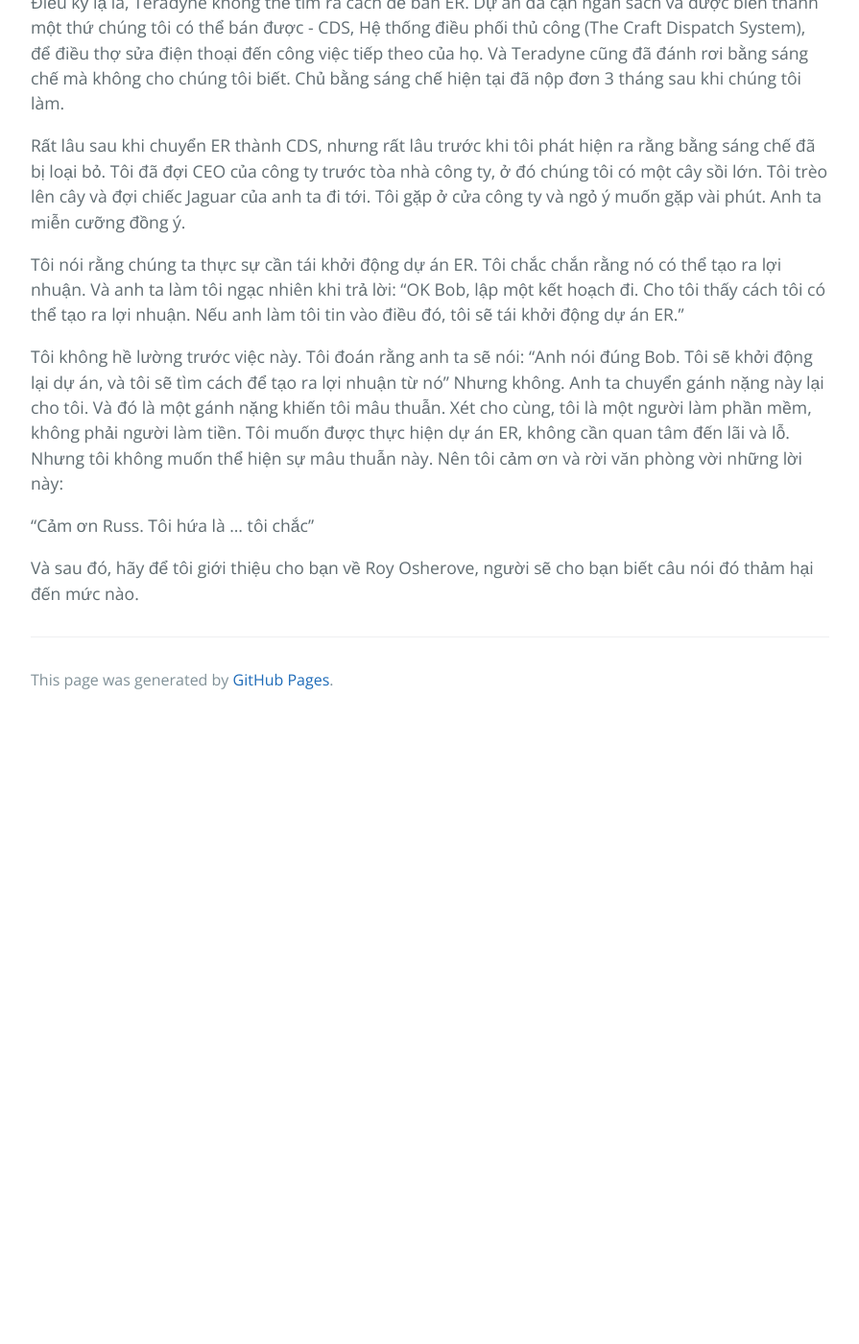
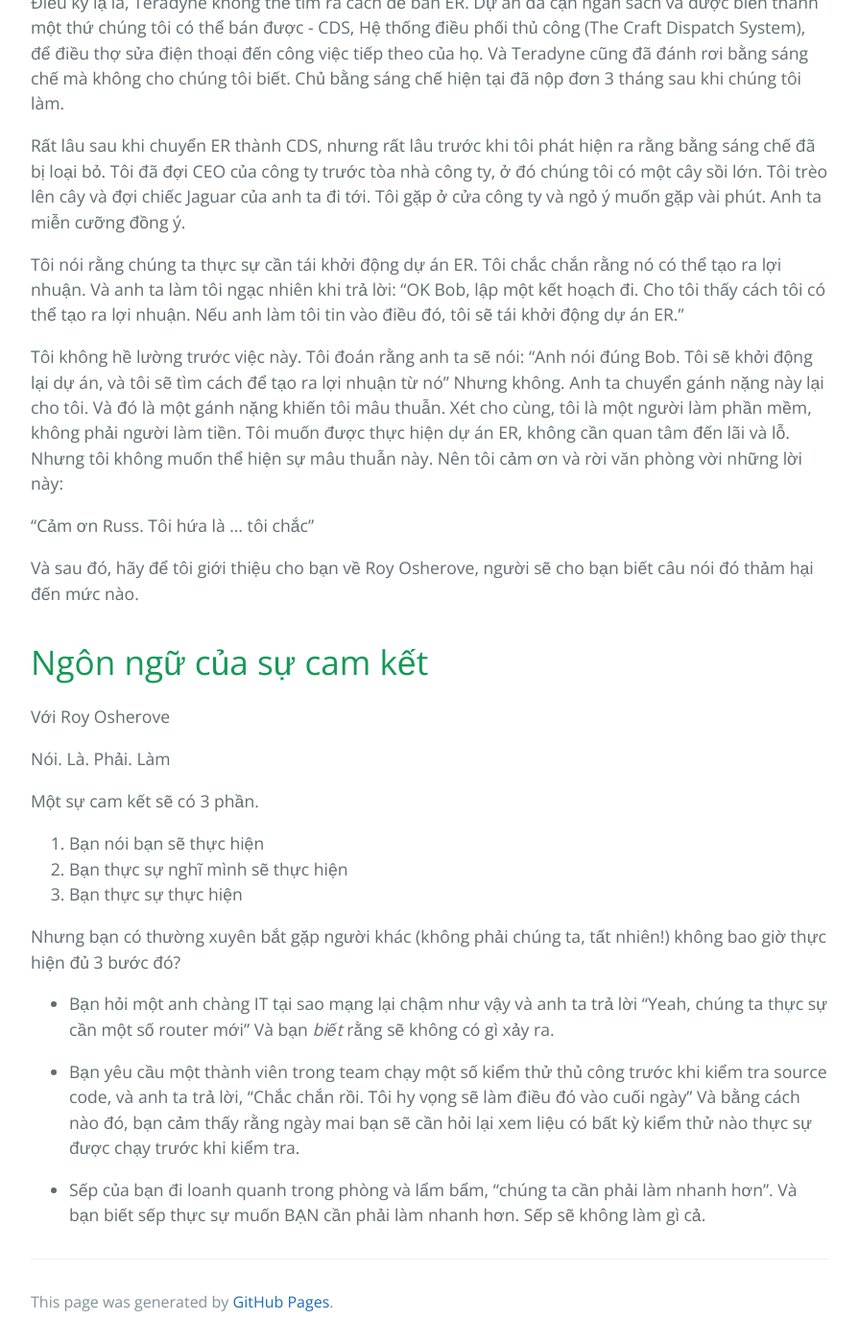
Before and after one commit to HaiBV/haibv.github.io, a Jekyll site: the page built from clean-coder/chapter-3-saying-yes.md, in a window 1280 px wide and 1400 px high, scrolled down 870 px. Shown: the whole window at 96% size, without its empty margins (192-1087 px from the left). Built offline with Jekyll 4.4.1, drawn with Linux system fonts in a browser that asks for light colours; our own code applies the rules of GitHub Pages for plain Markdown files; before the commit the page ends 1622 px from its top, so only the background shows below that.

Commit message:
Book - The Clean Coder - Chapter 3 - Saying Yes

```diff
--- a/clean-coder/chapter-3-saying-yes.md
+++ b/clean-coder/chapter-3-saying-yes.md
@@ -23,3 +23,23 @@
 "Cảm ơn Russ. Tôi hứa là ... tôi chắc"
 
 Và sau đó, hãy để tôi giới thiệu cho bạn về Roy Osherove, người sẽ cho bạn biết câu nói đó thảm hại đến mức nào.
+
+# Ngôn ngữ của sự cam kết
+
+Với Roy Osherove
+
+Nói. Là. Phải. Làm
+
+Một sự cam kết sẽ có 3 phần.
+
+1. Bạn nói bạn sẽ thực hiện
+2. Bạn thực sự nghĩ mình sẽ thực hiện
+3. Bạn thực sự thực hiện
+
+Nhưng bạn có thường xuyên bắt gặp người khác (không phải chúng ta, tất nhiên!) không bao giờ thực hiện đủ 3 bước đó?
+
+- Bạn hỏi một anh chàng IT tại sao mạng lại chậm như vậy và anh ta trả lời "Yeah, chúng ta thực sự cần một số router mới" Và bạn _biết_ rằng sẽ không có gì xảy ra.
+
+- Bạn yêu cầu một thành viên trong team chạy một số kiểm thử thủ công trước khi kiểm tra source code, và anh ta trả lời, "Chắc chắn rồi. Tôi hy vọng sẽ làm điều đó vào cuối ngày" Và bằng cách nào đó, bạn cảm thấy rằng ngày mai bạn sẽ cần hỏi lại xem liệu có bất kỳ kiểm thử nào thực sự được chạy trước khi kiểm tra.
+
+- Sếp của bạn đi loanh quanh trong phòng và lẩm bẩm, "chúng ta cần phải làm nhanh hơn". Và bạn biết sếp thực sự muốn BẠN cần phải làm nhanh hơn. Sếp sẽ không làm gì cả.
```
